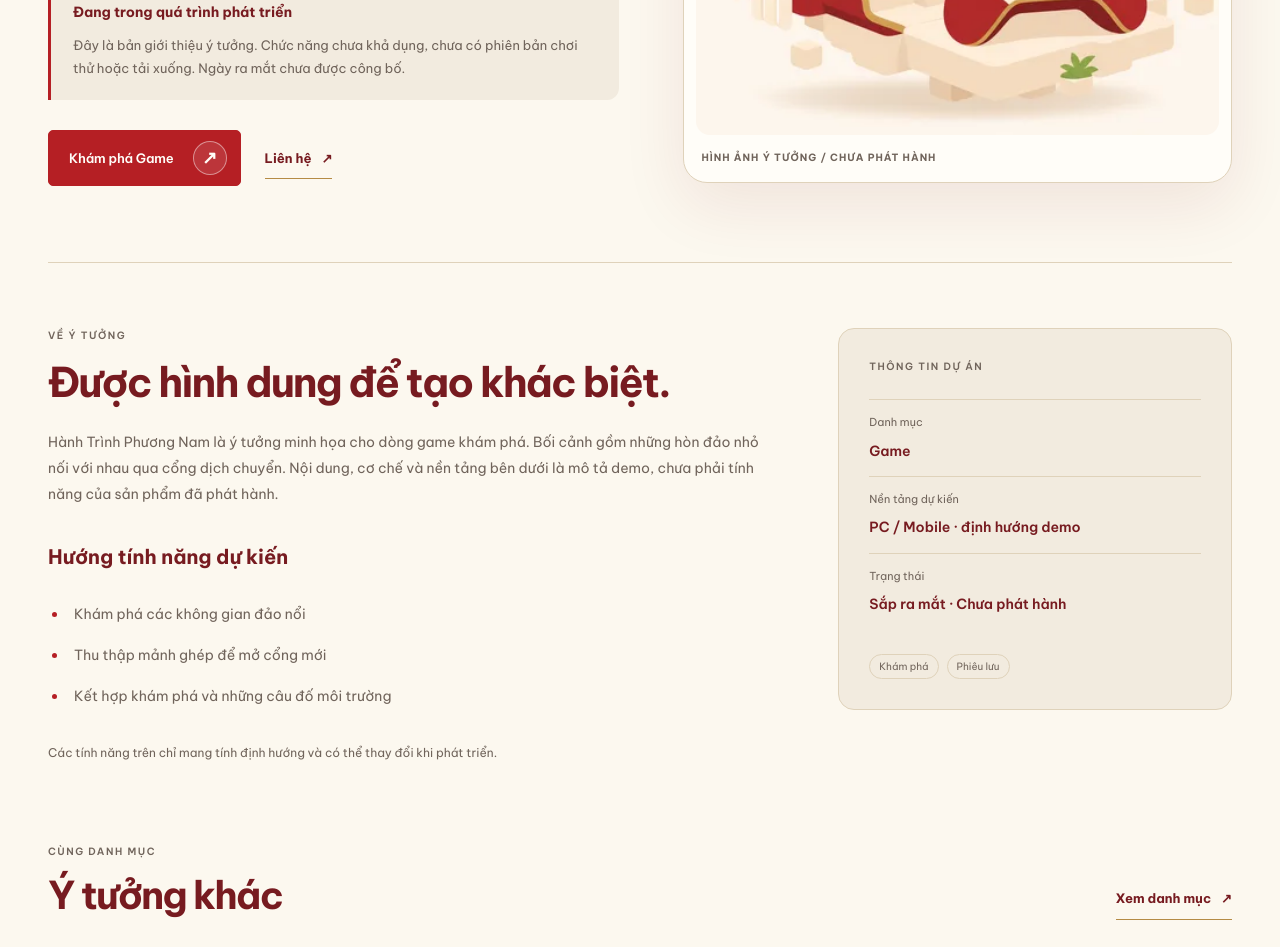
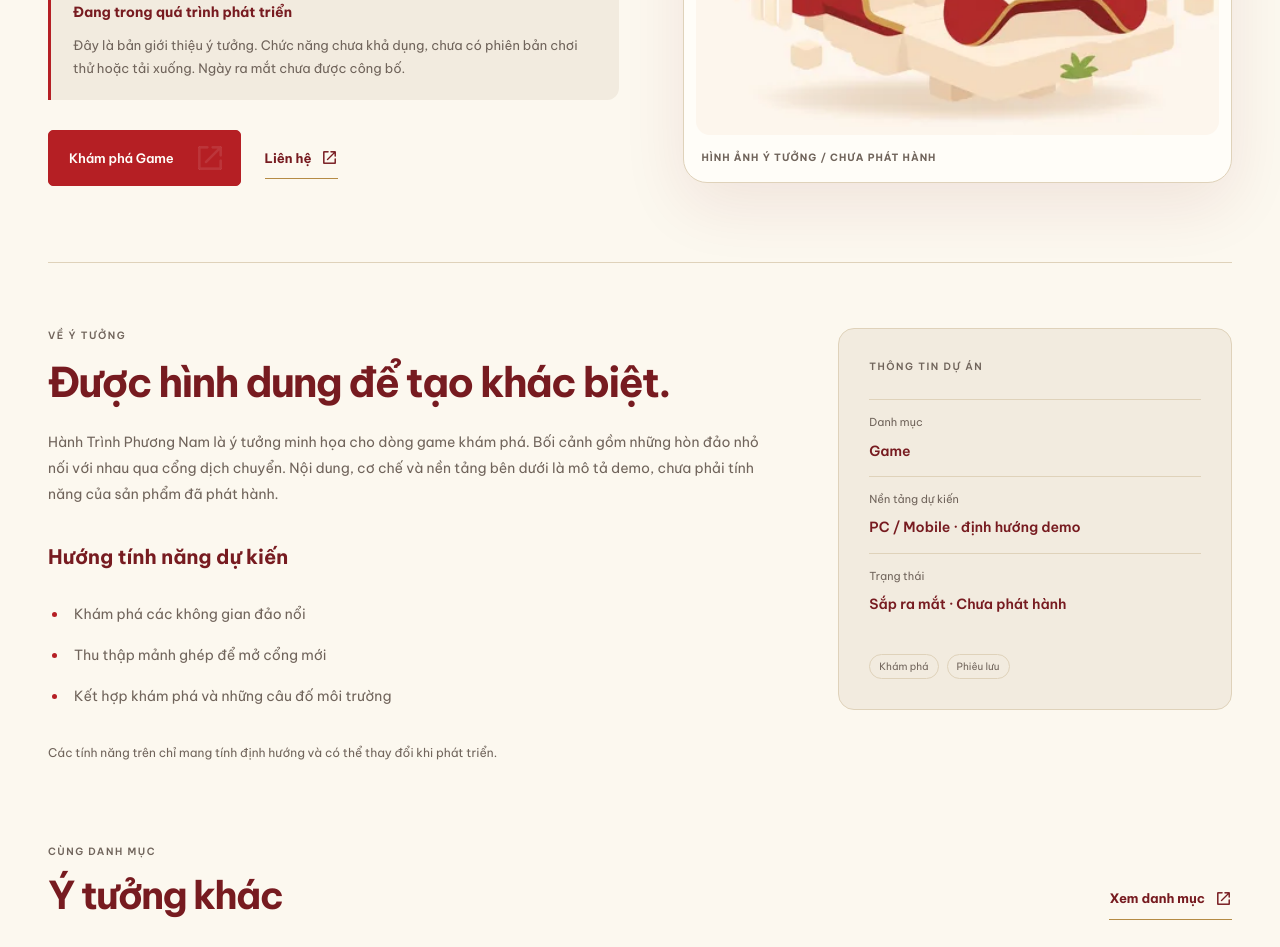
Before and after one commit to vpn2k1/vpndigital, a Next.js app: page /san-pham/hanh-trinh-phuong-nam/ in a window 1280 px wide. Shown: the part 600-1547 px from the top of the page. Built offline with nearby package versions, Linux system fonts and the light colour scheme; no server answers.

Commit message:
feat(icons): use WebP map and navigation icons in live pages

```diff
--- a/app/san-pham/[slug]/page.tsx
+++ b/app/san-pham/[slug]/page.tsx
@@ -1,3 +1,4 @@
+import { Icon } from '@/components/Icon';
 import type { Metadata } from 'next';
 import { notFound } from 'next/navigation';
 import { products, getProduct, getProductsByCategory } from '@/lib/products';
@@ -32,7 +33,7 @@ export default async function ProductPage({ params }: { params: Promise<{ slug:
         <p className="launch-detail-subtitle">{product.subtitle}</p>
         <p className="launch-description">{product.summary}</p>
         <div className="launch-notice"><strong>Đang trong quá trình phát triển</strong><span>Đây là bản giới thiệu ý tưởng. Chức năng chưa khả dụng, chưa có phiên bản chơi thử hoặc tải xuống. Ngày ra mắt chưa được công bố.</span></div>
-        <div className="launch-actions"><a className="button" href={`/${category.slug}/`}>Khám phá {category.name} <span aria-hidden="true">↗</span></a><a className="launch-link" href="/#lien-he">Liên hệ <span aria-hidden="true">↗</span></a></div>
+        <div className="launch-actions"><a className="button" href={`/${category.slug}/`}>Khám phá {category.name} <Icon name="external" size={17} /></a><a className="launch-link" href="/#lien-he">Liên hệ <Icon name="external" size={17} /></a></div>
       </div>
       <div className="launch-detail-art" data-reveal><Artwork src={product.image} alt={product.imageAlt} priority sizes="(max-width: 760px) 100vw, 50vw" /><span>HÌNH ẢNH Ý TƯỞNG / CHƯA PHÁT HÀNH</span></div>
     </section>
@@ -40,6 +41,6 @@ export default async function ProductPage({ params }: { params: Promise<{ slug:
       <div><p className="eyebrow">VỀ Ý TƯỞNG</p><h2>Được hình dung để tạo khác biệt.</h2><p>{product.description}</p><h3>Hướng tính năng dự kiến</h3><ul className="feature-list">{product.features.map(feature => <li key={feature}>{feature}</li>)}</ul><p className="launch-disclaimer">Các tính năng trên chỉ mang tính định hướng và có thể thay đổi khi phát triển.</p></div>
       <aside className="launch-facts"><p className="eyebrow">THÔNG TIN DỰ ÁN</p><dl><div><dt>Danh mục</dt><dd>{category.name}</dd></div><div><dt>Nền tảng dự kiến</dt><dd>{product.platform}</dd></div><div><dt>Trạng thái</dt><dd>Sắp ra mắt · Chưa phát hành</dd></div></dl><div className="product-tags">{product.tags.map(tag => <span key={tag}>{tag}</span>)}</div></aside>
     </section>
-    {related.length > 0 && <section className="related launch-related" aria-labelledby="related-heading"><div className="launch-section-top"><div><p className="eyebrow">CÙNG DANH MỤC</p><h2 id="related-heading">Ý tưởng khác</h2></div><a className="launch-link" href={`/${category.slug}/`}>Xem danh mục <span aria-hidden="true">↗</span></a></div><div className="product-grid">{related.map(p => <ProductCard key={p.slug} product={p} />)}</div></section>}
+    {related.length > 0 && <section className="related launch-related" aria-labelledby="related-heading"><div className="launch-section-top"><div><p className="eyebrow">CÙNG DANH MỤC</p><h2 id="related-heading">Ý tưởng khác</h2></div><a className="launch-link" href={`/${category.slug}/`}>Xem danh mục <Icon name="external" size={17} /></a></div><div className="product-grid">{related.map(p => <ProductCard key={p.slug} product={p} />)}</div></section>}
   </main><Footer /></div>;
 }
```
